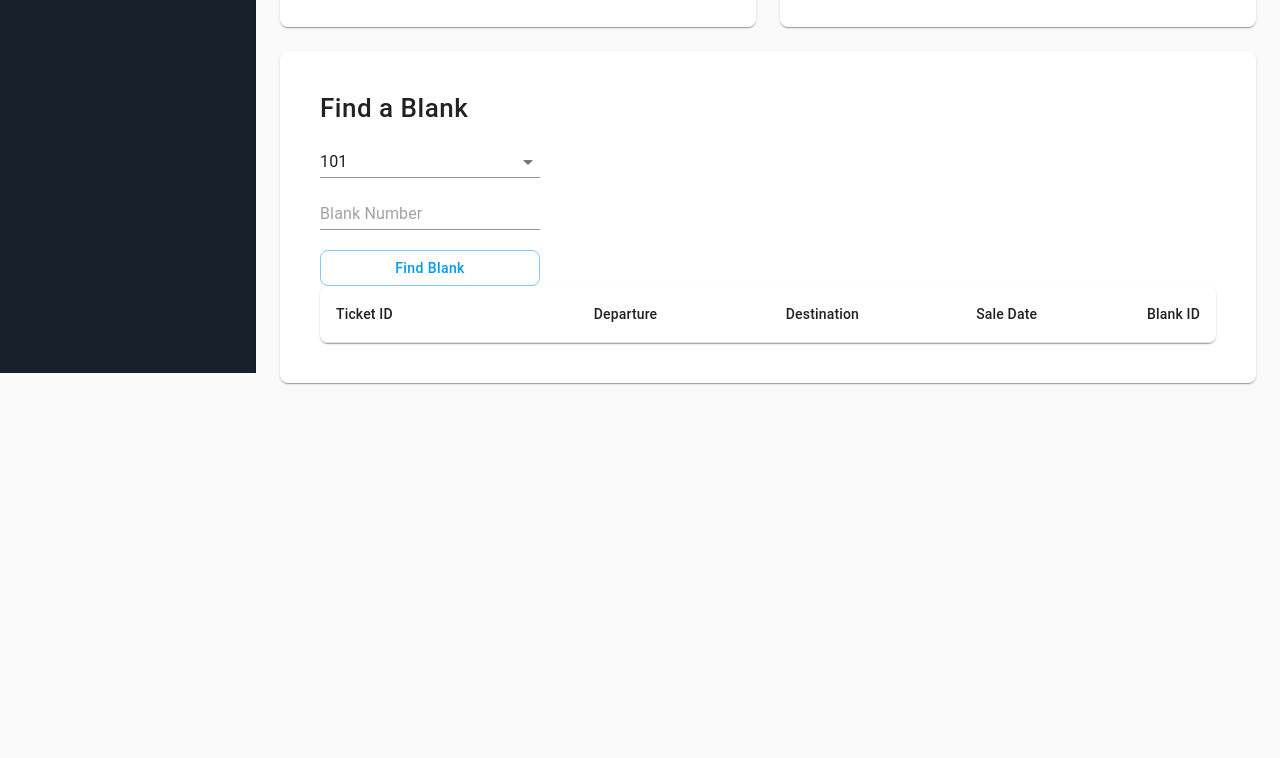
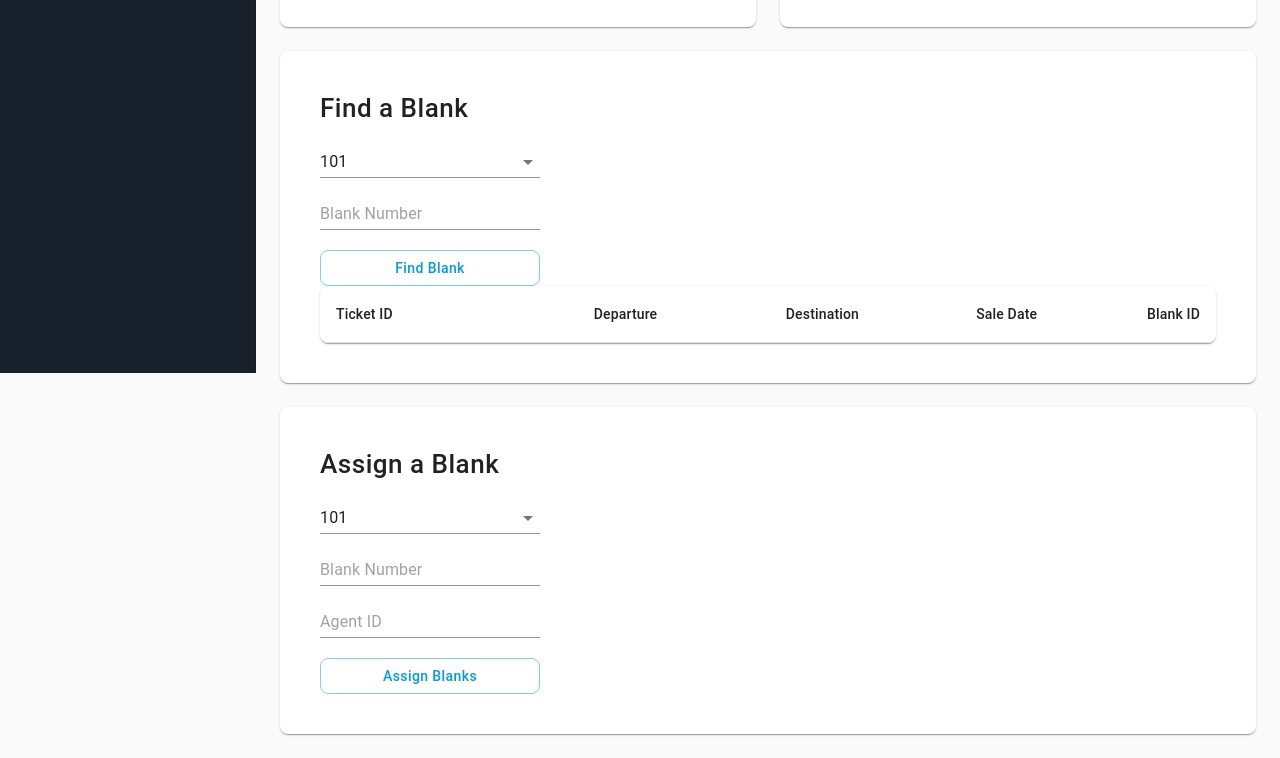
Before and after one commit to br34th3r/ATS-Frontend, a Gatsby site: page /blanks in a window 1280 px wide. Shown: the part 427-1185 px from the top of the page. Before the commit the page ends 834 px from the top, so only its background shows below. Built offline with nearby package versions, Linux system fonts and the light colour scheme; Gatsby itself is replaced by a stand-in of ours; sample sign-in values are in the browser's storage.

Commit message:
Added assigned blanks

```diff
--- a/src/pages/blanks.js
+++ b/src/pages/blanks.js
@@ -55,6 +55,7 @@ class BlanksPage extends Component {
 		this.addBlanksCallback = this.addBlanksCallback.bind(this);
 		this.removeBlanksCallback = this.removeBlanksCallback.bind(this);
 		this.findBlanksCallback = this.findBlanksCallback.bind(this);
+		this.assignBlanksCallback = this.assignBlanksCallback(this);
 	}
 
 	addBlanksCallback(json) {
@@ -62,6 +63,10 @@ class BlanksPage extends Component {
 	}
 
 	removeBlanksCallback(json) {
+		console.log(json)
+	}
+
+	assignBlanksCallback(json){
 		console.log(json)
 	}
 
@@ -177,6 +182,28 @@ class BlanksPage extends Component {
 							    </TableContainer>
 								</Paper>
 							</Grid>
+							<Grid item xs={12}>
+								<Paper className={this.props.classes.paper}>
+									<Typography color="inherit" variant="h5">
+										{"Assign a Blank"}
+									</Typography>
+									<br />
+									<DatabaseForm
+										backendUrl={"/blanks/assign"}
+										formCallback={this.assignBlanksCallback}
+										nav={'/blanks'}
+										successText={"Blank Assigned!"}
+										failureText={"An Error Occurred"}
+										modalStyle={this.props.classes.modalStyle}
+										submitText={"Assign Blanks"}
+										method={"post"}
+									>
+										<BlankTypeSelect className={this.props.classes.formItem} /><br />
+										<TextField type="string" name="blankNumber" id="blankNumber" placeholder="Blank Number" className={this.props.classes.formItem} /><br />
+										<TextField type="string" name="agentID" id="agentID" placeholder="Agent ID" className={this.props.classes.formItem} /><br />
+									</DatabaseForm>
+								</Paper>
+							</Grid>
 						</Grid>
 					</Container>
 				</Layout>
```
